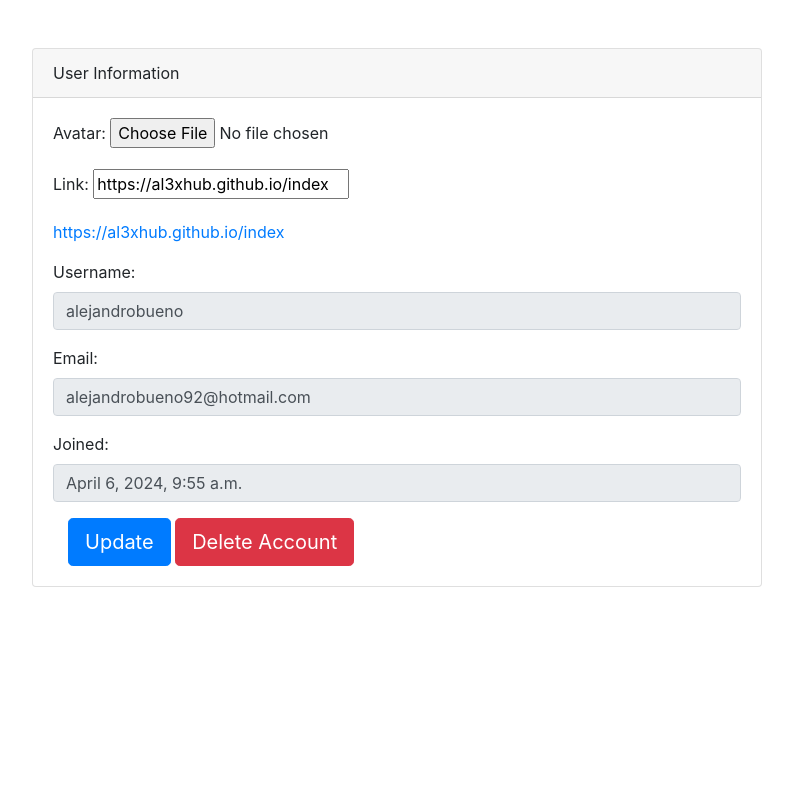
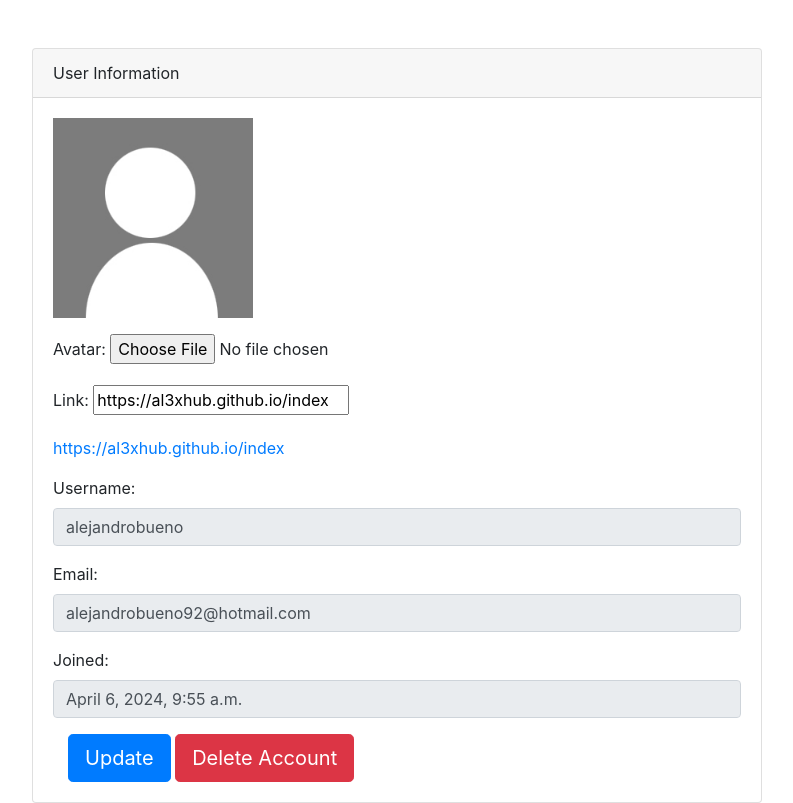
Before and after one commit to al3xHub/Password_Manager, a Django app: page /accounts/profile/ in a window 1280 px wide. Shown: the part 76-879 px from the top of the page, without its empty margins (243-1036 px from the left). Before the commit the page ends 663 px from the top, so only its background shows below. Run offline with Django 3.2, Linux system fonts and the light colour scheme; a user stored in the database is signed in; data comes from the database, SQL or seed files in the repository; both versions use the stored data as it was after the commit; some libraries are stand-ins or nearby versions.

Commit message:
avatar foto

```diff
--- a/PasswordManagerWeb/registration/templates/registration/profile_form.html
+++ b/PasswordManagerWeb/registration/templates/registration/profile_form.html
@@ -1,4 +1,5 @@
 {% extends 'core/base.html' %}
+{% load static %}
 {% block title %}Profile {% endblock %}
 <!-- Contenido de la página -->
 {% block content %}
@@ -13,6 +14,11 @@
             <!-- User data -->
             <form method="POST" enctype="multipart/form-data">
               {% csrf_token %}
+              {% if request.user.profile.avatar %}
+                <img src="{{request.user.profile.avatar.url}}" class="img-fluid mb-3" style="max-width: 200px; max-height: 200px;">
+              {% else %}
+                <img src="{% static 'registration/img/noavatar.jpg' %}" class="img-fluid mb-3" style="max-width: 200px; max-height: 200px;">
+              {% endif %}
               {{ form.as_p }}
               <div class="mb-3">
                 <a href="{{request.user.profile.link}}" target="_blank">{{request.user.profile.link}}</a>
```
Also changed, not shown: PasswordManagerWeb/db.sqlite3, PasswordManagerWeb/profiles/026pf1705-9dwhs-1.jpg (added), PasswordManagerWeb/profiles/artwork.jpg (added), PasswordManagerWeb/profiles/artwork_sizIsVs.jpg (added), PasswordManagerWeb/registration/static/registration/img/noavatar.jpg (added).
